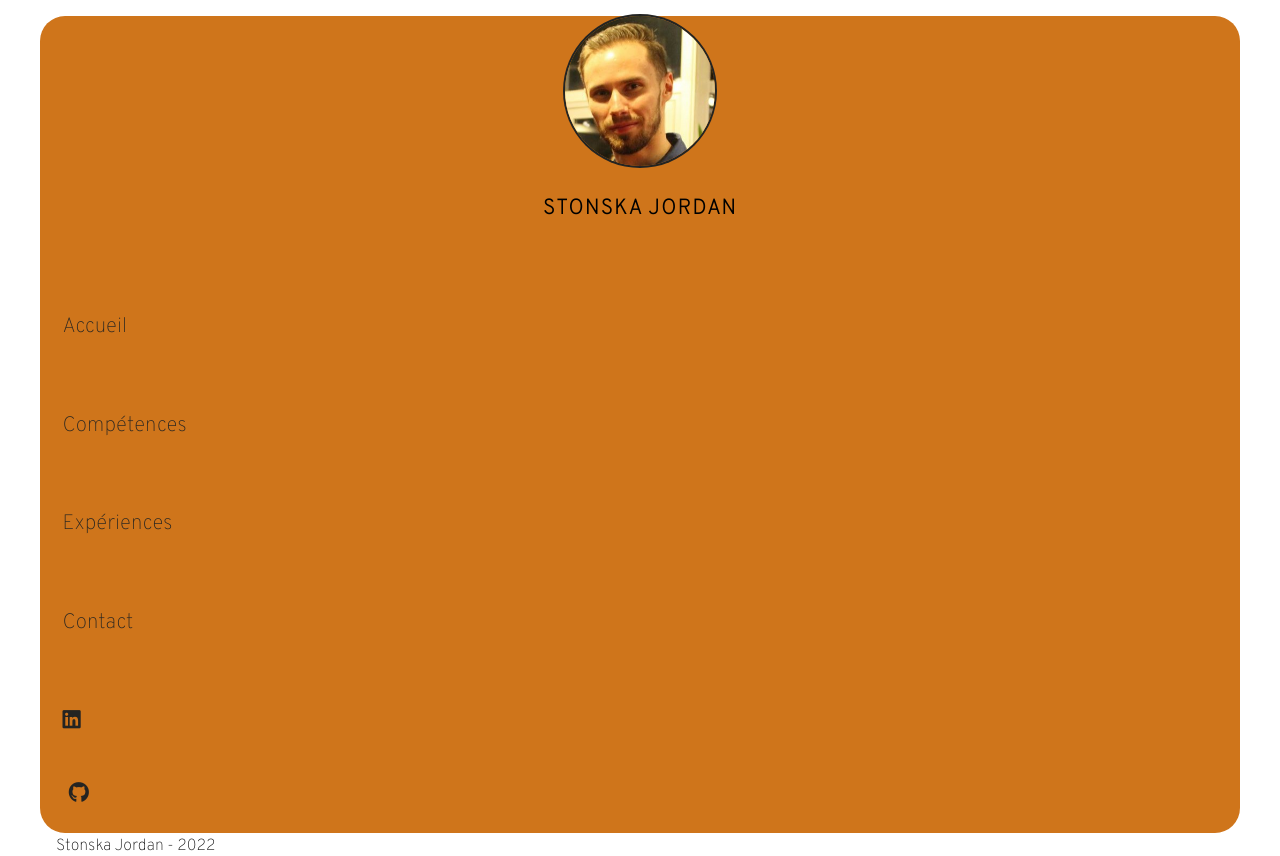
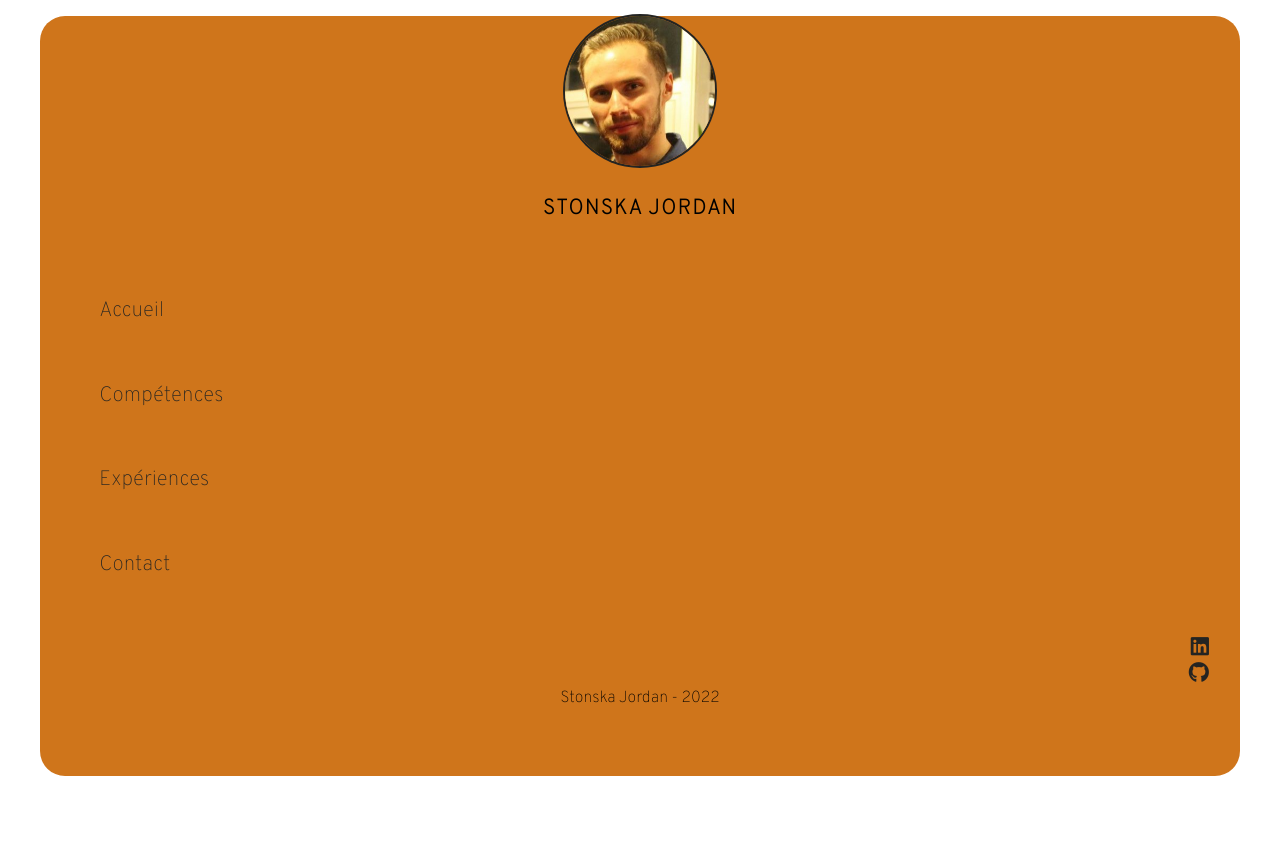
Before and after one commit to jodev08/moncv, a React (Create React App) app: page / in a window 1280 px wide. After the commit the page ends 800 px from the top, so only its background shows below. Built offline with nearby package versions, Linux system fonts and the light colour scheme.

Commit message:
style navigation

```diff
--- a/src/styles/components/_navigation.scss
+++ b/src/styles/components/_navigation.scss
@@ -28,6 +28,11 @@
 
 
         }
+    }
+}
+
+
+/*----------bon au dessus--------*/
 
 img{
     border-radius: 50%;
@@ -43,7 +48,7 @@
     letter-spacing: .1rem;
     margin-top: 1.5rem;
     }
-    }
+
 .navigation {
         grid-area: 2;
         padding: 2rem 1rem;
@@ -53,32 +58,39 @@
         ul{
             height: 100%;
             display: grid;
+        }
 
         li{
-            padding: 1rem 0 1rem .4rem;
+
             font-size: 1.3rem;
             position: relative;
-
-
-
-
+        }
 
         a{
             color: $color-3;
         }
-            .navActive {
-                color: aqua;
+        span{
+            margin-left: 2.7rem;
         }
+        span:hover{
+            color: #FAFAF2;
+        }
+
+
+
+        .social{
+
+
+
+            text-align: right;
+            text-decoration: none;
+            padding-right: 15px;
 
 
 
 
         }
 
-
-
-
+.signature{
+    text-align: center;
 }
-
-
-}
```
Lines whose indentation alone changed are shown as unchanged.
